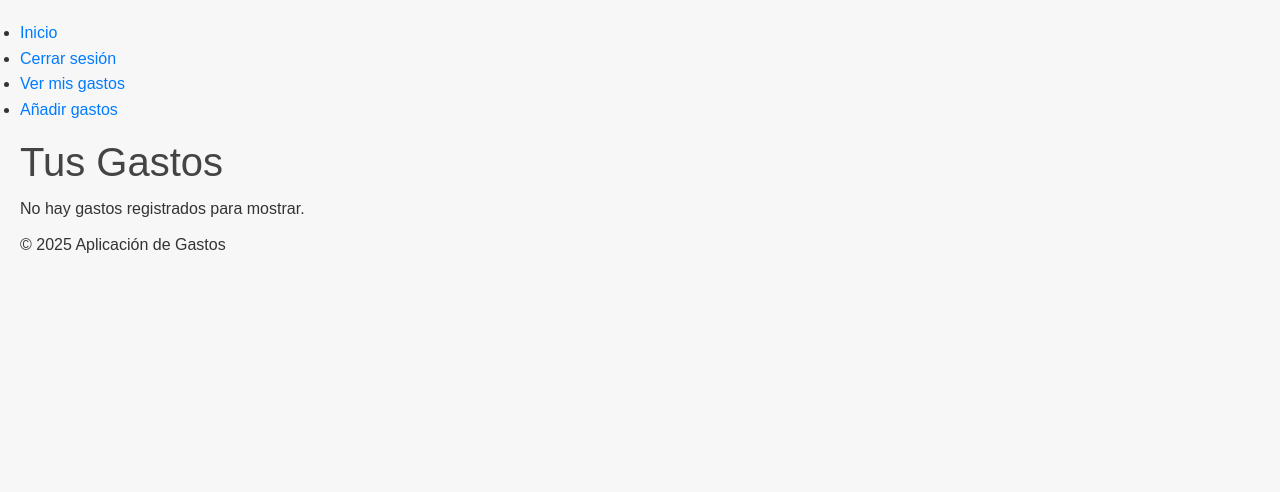
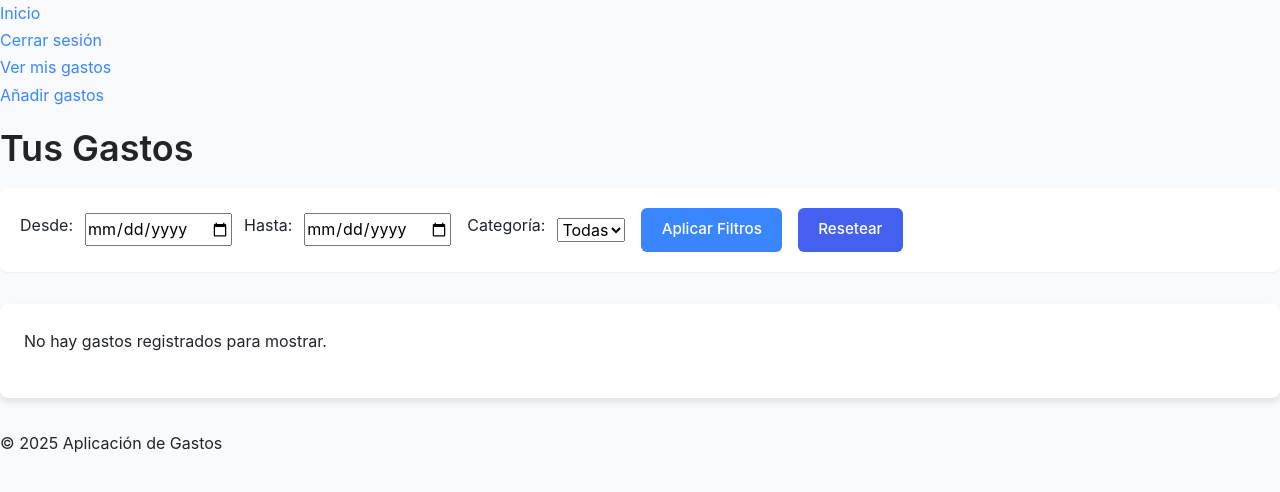
Before and after one commit to sergiolm96/AppGastos, a Flask app: page /api/gastos in a window 1280 px wide. Shown: the top 492 px of the page. Run offline with Flask 3, Linux system fonts and the light colour scheme; the visitor is signed in with stand-in values (Sample User, id 1); data that the repository does not hold is empty; some libraries are stand-ins or nearby versions.

Commit message:
Añadidos filtros al grafico de gastos

```diff
--- a/routes/expenses_routes.py
+++ b/routes/expenses_routes.py
@@ -13,6 +13,7 @@ expense_bp = Blueprint("expenses", __name__)
 def add_expense():
     if request.method == "GET":
         from config import EXPENSE_CATEGORIES
+        today = datetime.now().strftime('%Y-%m-%d')
         return render_template("new_expense.html", categories=EXPENSE_CATEGORIES)
 
     if request.method == "POST":
@@ -20,13 +21,24 @@ def add_expense():
         categoria = request.form.get('categoria')
         cantidad = request.form.get('cantidad')
         concepto = request.form.get('concepto')
+        fecha_str = request.form.get('fecha')
 
-        if not categoria or not cantidad:
+        if not categoria or not cantidad or not concepto:
             flash("Todos los campos son requeridos", "danger")
             return redirect(url_for('nuevo_gasto'))
 
+        if fecha_str:
+            try:
+                fecha_obj = datetime.strptime(fecha_str, '%Y-%m-%d')
+                fecha_formateada = fecha_obj.strftime('%d-%m-%Y')
+            except ValueError:
+                fecha_formateada = datetime.now().strftime('%d-%m-%Y')
+        else:
+            fecha_formateada = datetime.now().strftime('%d-%m-%Y')
+
+
         nuevo_gasto = Gasto(
-            fecha=datetime.now().strftime('%d-%m-%Y'),
+            fecha=fecha_formateada,
             concepto=concepto,
             cantidad=float(cantidad),
             categoria=categoria,
@@ -42,7 +54,6 @@ def add_expense():
 @expense_bp.route('/gastos', methods=['GET'])
 @login_required
 def see_expenses():
-
     inicio = request.args.get('inicio', None)
     fin = request.args.get('fin', None)
 
@@ -61,9 +72,13 @@ def see_expenses():
         {
             'fecha': gasto.fecha,
             'descripcion': gasto.concepto,
-            'cantidad': float(gasto.cantidad)
+            'cantidad': float(gasto.cantidad),
+            'categoria': gasto.categoria
         }
         for gasto in gastos
     ]
+    print(gastos_serializados)
+    categorias_gasto = set([gasto['categoria'] for gasto in gastos_serializados])
+    print(categorias_gasto)
 
-    return render_template('see_expenses.html', gastos=gastos_serializados)
+    return render_template('see_expenses.html', gastos=gastos_serializados, categorias=categorias_gasto)
--- a/static/css/styles.css
+++ b/static/css/styles.css
@@ -5,49 +5,109 @@
   box-sizing: border-box;
 }
 
+/* Variables de colores */
+:root {
+  --primary: #3a86ff;
+  --secondary: #4361ee;
+  --accent: #4cc9f0;
+  --success: #2ec4b6;
+  --danger: #e71d36;
+  --warning: #ff9f1c;
+  --info: #4ea8de;
+  --light: #f8f9fa;
+  --dark: #212529;
+  --gray: #6c757d;
+
+  /* Colores personalizados para categorías */
+  --category-1: #ff6b6b;
+  --category-2: #4ecdc4;
+  --category-3: #ffbe0b;
+  --category-4: #8338ec;
+  --category-5: #06d6a0;
+  --category-6: #fb5607;
+  --category-7: #118ab2;
+  --category-8: #ef476f;
+
+  /* Fuentes */
+  --font-main: 'Inter', -apple-system, BlinkMacSystemFont, 'Segoe UI', Roboto, Oxygen, Ubuntu, sans-serif;
+  --font-headings: 'Poppins', -apple-system, BlinkMacSystemFont, 'Segoe UI', Roboto, sans-serif;
+
+  /* Sombras */
+  --shadow-sm: 0 1px 2px rgba(0, 0, 0, 0.05);
+  --shadow-md: 0 4px 6px rgba(0, 0, 0, 0.1);
+  --shadow-lg: 0 10px 15px rgba(0, 0, 0, 0.1);
+}
+
 /* Estilos generales para el cuerpo */
 body {
-    font-family: Arial, sans-serif;
-    background-color: #f7f7f7;
-    color: #333;
-    line-height: 1.6;
-    padding: 20px;
+  font-family: var(--font-main);
+  background-color: #f9fafb;
+  color: var(--dark);
+  line-height: 1.7;
+  padding: 0;
+}
+
+/* Contenedor principal */
+.container {
+  max-width: 1200px;
+  margin: 0 auto;
+  padding: 2rem 1.5rem;
 }
 
 /* Encabezados */
 h1, h2, h3, h4, h5, h6 {
-    margin-bottom: 10px;
-    color: #444;
+  font-family: var(--font-headings);
+  margin-bottom: 1rem;
+  color: var(--dark);
+  font-weight: 600;
+  line-height: 1.3;
+}
+
+h1 {
+  font-size: 2.25rem;
+}
+
+h2 {
+  font-size: 1.875rem;
+}
+
+h3 {
+  font-size: 1.5rem;
 }
 
 /* Párrafos */
 p {
-    margin-bottom: 10px;
+  margin-bottom: 1.2rem;
 }
 
 /* Enlaces */
 a {
-    color: #007BFF;
+  color: var(--primary);
+  text-decoration: none;
+  transition: color 0.2s ease;
+}
+
+a:hover {
+  color: #2563eb;
   text-decoration: none;
 }
-  a:hover {
-    text-decoration: underline;
-  }
 
-  /* Estilos para formularios */
+/* Estilos para formularios modernos */
 form {
-    margin: 20px 0;
-    max-width: 500px;
+  margin: 2rem 0;
+  max-width: 540px;
   background: #fff;
-    padding: 20px;
-    border: 1px solid #ddd;
-    border-radius: 5px;
+  padding: 2rem;
+  border-radius: 8px;
+  box-shadow: var(--shadow-md);
+  border: none;
 }
 
 form label {
   display: block;
-    margin-bottom: 5px;
-    font-weight: bold;
+  margin-bottom: 0.5rem;
+  font-weight: 500;
+  color: var(--dark);
 }
 
 form input[type="text"],
@@ -55,47 +115,175 @@
 form input[type="password"],
 form input[type="number"],
 form input[type="date"],
-  form textarea {
+form textarea,
+form select {
   width: 100%;
-    padding: 8px;
-    margin-bottom: 10px;
-    border: 1px solid #ccc;
-    border-radius: 4px;
+  padding: 0.75rem 1rem;
+  margin-bottom: 1.2rem;
+  border: 1px solid #e2e8f0;
+  border-radius: 6px;
+  transition: border-color 0.2s ease, box-shadow 0.2s ease;
+  font-family: var(--font-main);
+  font-size: 1rem;
 }
 
-  form button {
-    padding: 10px 15px;
-    background: #007BFF;
-    border: none;
-    color: #fff;
-    border-radius: 4px;
+form input:focus,
+form textarea:focus,
+form select:focus {
+  outline: none;
+  border-color: var(--primary);
+  box-shadow: 0 0 0 3px rgba(59, 130, 246, 0.3);
+}
+
+/* Botones */
+.btn {
+  display: inline-block;
+  padding: 0.6rem 1.2rem;
+  font-weight: 500;
+  text-align: center;
+  white-space: nowrap;
+  vertical-align: middle;
   cursor: pointer;
+  border: 1px solid transparent;
+  border-radius: 6px;
+  transition: all 0.2s ease-in-out;
+  font-size: 0.95rem;
 }
-  form button:hover {
-    background: #0056b3;
+
+.btn-primary {
+  background-color: var(--primary);
+  color: white;
+}
+
+.btn-primary:hover {
+  background-color: #2563eb;
+}
+
+.btn-secondary {
+  background-color: var(--secondary);
+  color: white;
+}
+
+.btn-secondary:hover {
+  background-color: #3a56e6;
+}
+
+.btn-danger {
+  background-color: var(--danger);
+  color: white;
+}
+
+.btn-success {
+  background-color: var(--success);
+  color: white;
+}
+
+.btn-warning {
+  background-color: var(--warning);
+  color: var(--dark);
 }
 
 /* Estilos para tablas */
 table {
   width: 100%;
-    border-collapse: collapse;
-    margin: 20px 0;
+  border-collapse: separate;
+  border-spacing: 0;
+  margin: 1.5rem 0;
+  border-radius: 8px;
+  overflow: hidden;
+  box-shadow: var(--shadow-sm);
 }
 
 table th,
 table td {
-    padding: 10px;
-    border: 1px solid #ddd;
+  padding: 1rem;
+  border: 1px solid #e2e8f0;
   text-align: left;
 }
 
 table th {
-    background: #f4f4f4;
+  background: #f8fafc;
+  font-weight: 600;
+  color: var(--dark);
 }
 
-  /* Clases de utilidad */
+table tr:nth-child(even) {
+  background-color: #f9fafb;
+}
+
+/* Controles de filtro */
+.filter-controls {
+  margin-bottom: 1.5rem;
+  padding: 1.25rem;
+  background-color: white;
+  border-radius: 8px;
+  display: flex;
+  flex-wrap: wrap;
+  gap: 1rem;
+  align-items: center;
+  box-shadow: var(--shadow-sm);
+}
+
+.date-filters, .category-filter {
+  display: flex;
+  align-items: center;
+  gap: 0.75rem;
+}
+
+.filter-label {
+  font-weight: 500;
+  color: var(--dark);
+}
+
+/* Estilos para gráficos */
+.chart-container {
+  background: white;
+  padding: 1.5rem;
+  border-radius: 8px;
+  box-shadow: var(--shadow-md);
+  margin: 2rem 0;
+}
+
+/* Estilos para categorías en gráficos */
+.category-1 { color: var(--category-1); background-color: rgba(255, 107, 107, 0.1); }
+.category-2 { color: var(--category-2); background-color: rgba(78, 205, 196, 0.1); }
+.category-3 { color: var(--category-3); background-color: rgba(255, 190, 11, 0.1); }
+.category-4 { color: var(--category-4); background-color: rgba(131, 56, 236, 0.1); }
+.category-5 { color: var(--category-5); background-color: rgba(6, 214, 160, 0.1); }
+.category-6 { color: var(--category-6); background-color: rgba(251, 86, 7, 0.1); }
+.category-7 { color: var(--category-7); background-color: rgba(17, 138, 178, 0.1); }
+.category-8 { color: var(--category-8); background-color: rgba(239, 71, 111, 0.1); }
+
+/* Clases para uso directo en gráficos */
+.chart-category-1 { fill: var(--category-1) !important; stroke: var(--category-1) !important; }
+.chart-category-2 { fill: var(--category-2) !important; stroke: var(--category-2) !important; }
+.chart-category-3 { fill: var(--category-3) !important; stroke: var(--category-3) !important; }
+.chart-category-4 { fill: var(--category-4) !important; stroke: var(--category-4) !important; }
+.chart-category-5 { fill: var(--category-5) !important; stroke: var(--category-5) !important; }
+.chart-category-6 { fill: var(--category-6) !important; stroke: var(--category-6) !important; }
+.chart-category-7 { fill: var(--category-7) !important; stroke: var(--category-7) !important; }
+.chart-category-8 { fill: var(--category-8) !important; stroke: var(--category-8) !important; }
+
+/* Diseño responsivo */
+@media (max-width: 768px) {
+  .filter-controls {
+    flex-direction: column;
+    align-items: flex-start;
+  }
+
+  .date-filters, .category-filter {
+    width: 100%;
+  }
+
+  h1 {
+    font-size: 1.75rem;
+  }
+
+  h2 {
+    font-size: 1.5rem;
+  }
+
   .container {
-    max-width: 1200px;
-    margin: 0 auto;
-    padding: 20px;
+    padding: 1rem;
   }
+}
--- a/templates/new_expense.html
+++ b/templates/new_expense.html
@@ -5,6 +5,7 @@
         <label>Categoría:</label>
         <select name="categoria" required>
             {% for category in categories %}
+
             <option value="{{ category.name }}">{{ category.name }}</option>
             {% endfor %}
         </select>
@@ -13,7 +14,10 @@
         <input type="number" step="0.01" name="cantidad" required>
 
         <label>Concepto:</label>
-        <input type="text" name="concepto">
+        <input type="text" name="concepto" required>
+
+        <label>Fecha:</label>
+        <input type="date" name="fecha" value="{{ today }}" required>
 
         <button type="submit">Guardar</button>
     </form>
--- a/templates/see_expenses.html
+++ b/templates/see_expenses.html
@@ -1,6 +1,29 @@
 {% extends "base.html" %}
 {% block content %}
 <h1>Tus Gastos</h1>
+
+<div class="filter-controls">
+    <div class="date-filters">
+        <label for="fecha-inicio">Desde:</label>
+        <input type="date" id="fecha-inicio" name="fecha-inicio">
+
+        <label for="fecha-fin">Hasta:</label>
+        <input type="date" id="fecha-fin" name="fecha-fin">
+    </div>
+
+    <div class="category-filter">
+        <label for="categoria-filtro">Categoría:</label>
+        <select id="categoria-filtro">
+            <option value="todas">Todas</option>
+            {% for categoria in categorias %}
+            <option value="{{ categoria }}">{{ categoria }}</option>
+            {% endfor %}
+        </select>
+    </div>
+
+    <button id="aplicar-filtros" class="btn btn-primary">Aplicar Filtros</button>
+    <button id="resetear-filtros" class="btn btn-secondary">Resetear</button>
+</div>
 
 <div class="chart-container">
     {% if gastos %}
@@ -19,14 +42,16 @@
                     <th>Fecha</th>
                     <th>Concepto</th>
                     <th>Cantidad</th>
+                    <th>Categoria</th>
                 </tr>
             </thead>
-            <tbody>
+            <tbody id="gastos-tabla">
                 {% for gasto in gastos %}
                 <tr>
                     <td>{{ gasto.fecha }}</td>
                     <td>{{ gasto.descripcion }}</td>
                     <td>{{ gasto.cantidad }}</td>
+                    <td>{{ gasto.categoria }}</td>
                 </tr>
                 {% endfor %}
             </tbody>
```
Also changed, not shown: src/charts/expense_chart.ts (+83 -4 lines), src/main.ts (+107 -5 lines), static/js/main.js. Lines whose indentation alone changed are shown as unchanged.
